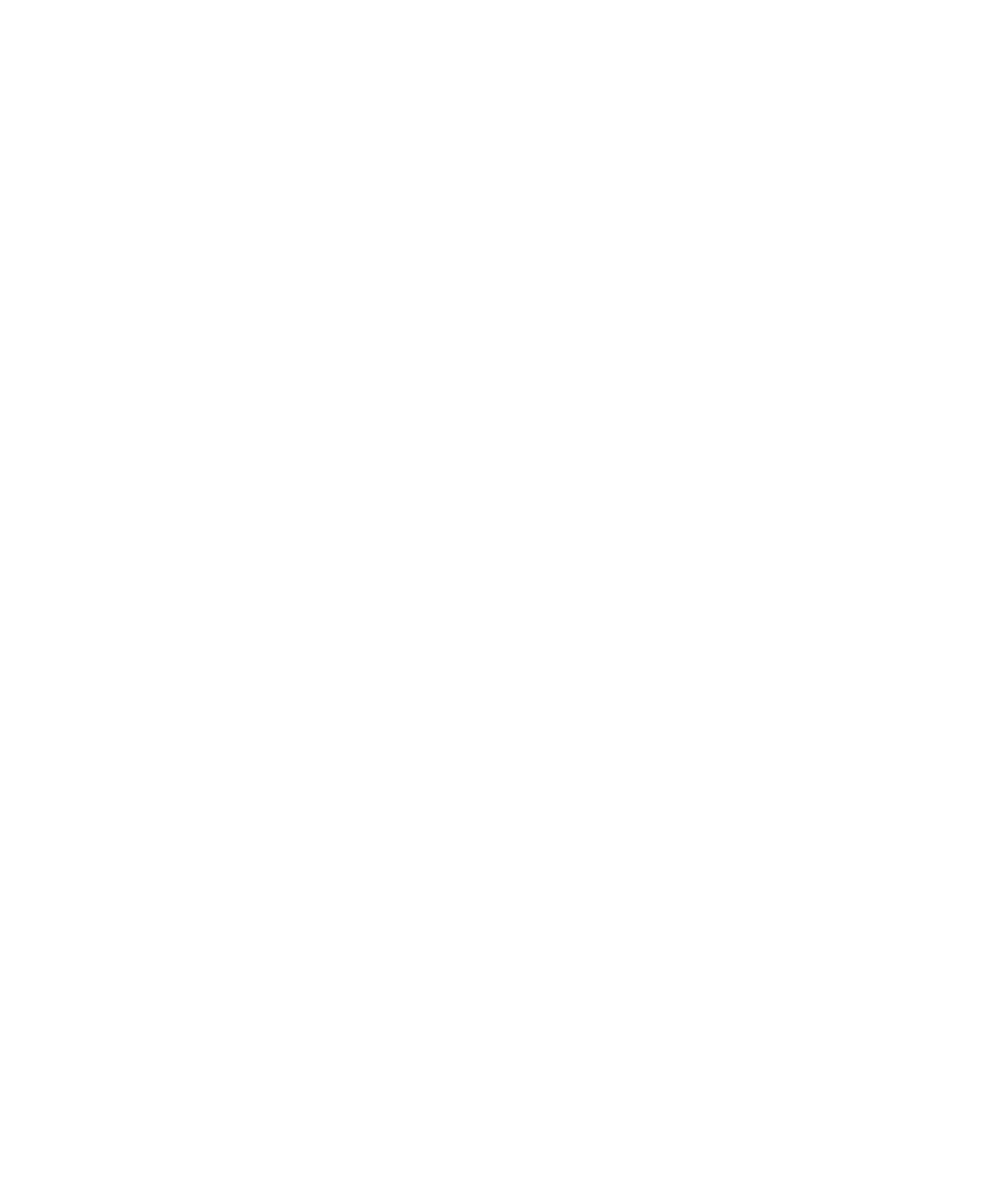
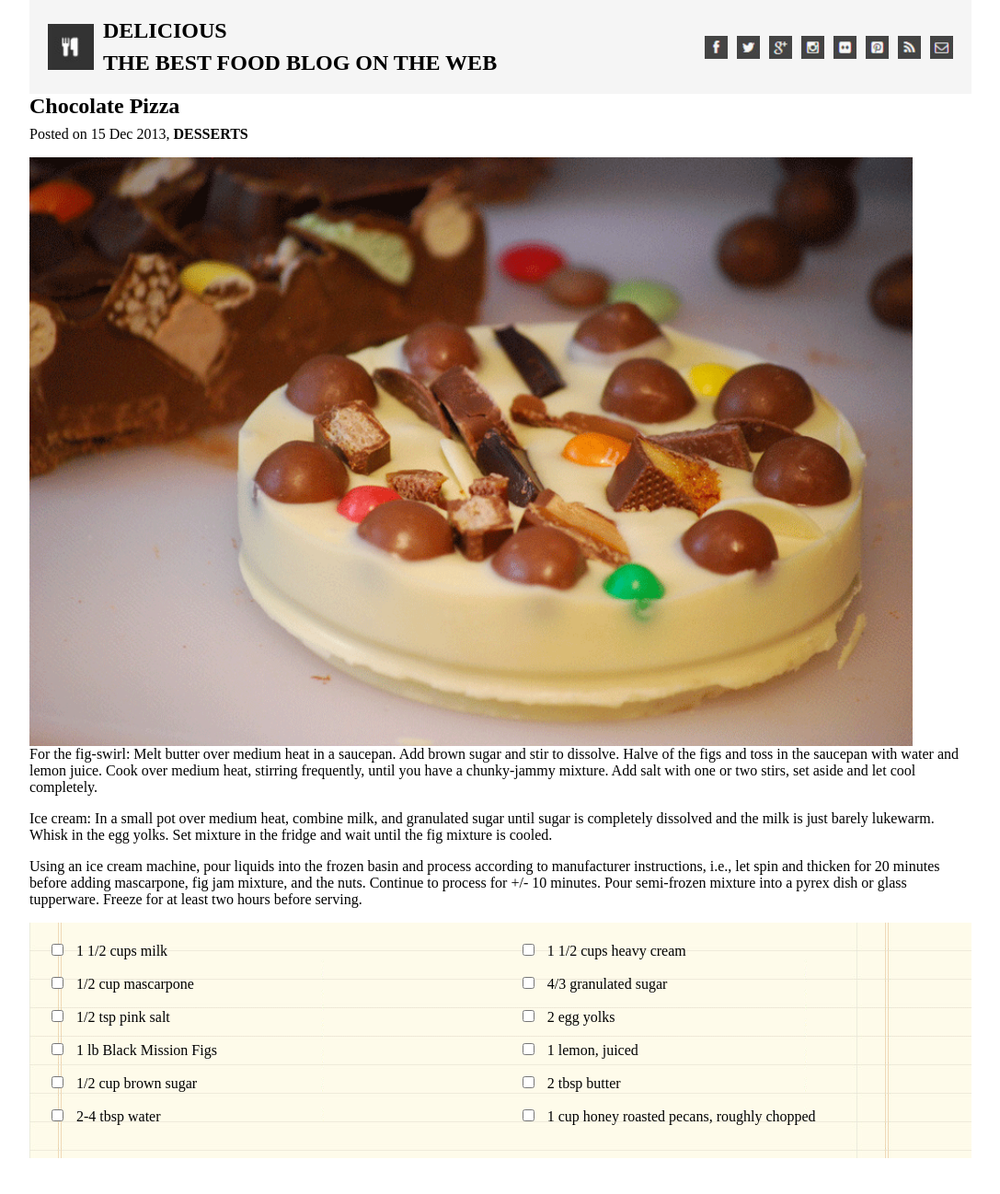
Before and after one commit to nikaskeba/chocolate_pizza, a plain HTML site: page index.html in a window 1280 px wide. Shown: the top 1298 px of the page at 92% size, without its empty margins (96-1183 px from the left). Before the commit the page ends 800 px from the top, so only its background shows below. Drawn offline with Linux system fonts and the light colour scheme.

Commit message:
Update Main Content
Main Content updated without main styling yet completed

```diff
--- a/index.html
+++ b/index.html
@@ -0,0 +1,96 @@
+  <html>
+  <head>
+    <link rel="stylesheet" href="style.css">
+</head>
+<body>
+    <div class="main-container">
+    <div class="header">
+        <!-- Logo and Text Part -->
+        <div class="logo-container">
+            <img src="logo.png" alt="Logo" class="logo-image">
+            <div class="header-text">
+                <h1>DELICIOUS</h1>
+                <h2>THE BEST FOOD BLOG ON THE WEB</h2>
+            </div>
+        </div>
+
+        <!-- Social Media Icons -->
+        <div class="social-icons">
+            <img src="fb-icon.png" alt="Facebook" class="social-icon">
+            <img src="twit-icon.png" alt="Twitter" class="social-icon">
+            <img src="gp-icon.png" alt="Instagram" class="social-icon">
+            <img src="insta-icon.png" alt="LinkedIn" class="social-icon">
+            <img src="flic-icon.png" alt="Pinterest" class="social-icon">
+            <img src="pint-icon.png" alt="YouTube" class="social-icon">
+            <img src="rss-icon.png" alt="Snapchat" class="social-icon">
+            <img src="mail-icon.png" alt="Google" class="social-icon">
+        </div>
+    </div>
+        <!-- Chocolate Pizza Title and Subtext -->
+    <h1>Chocolate Pizza</h1>
+    <p>Posted on 15 Dec 2013, <span>DESSERTS</span></p>
+
+    <!-- Image of the Chocolate Pizza -->
+    <img src="choco-pizza.png" alt="Chocolate Pizza" width="960" height="640">
+
+    <!-- Recipe text -->
+    <div class="recipe-text" style="width:100%;">
+        <p>For the fig-swirl: Melt butter over medium heat in a saucepan. Add brown sugar and stir to dissolve. Halve
+            of the figs and toss in the saucepan with water and lemon juice. Cook over medium heat, stirring frequently, until
+            you have a chunky-jammy mixture. Add salt with one or two stirs, set aside and let cool completely.</p>
+        <p>Ice cream: In a small pot over medium heat, combine milk, and granulated sugar until sugar is completely
+            dissolved and the milk is just barely lukewarm. Whisk in the egg yolks. Set mixture in the fridge and wait until the
+            fig mixture is cooled.</p>
+        <p>Using an ice cream machine, pour liquids into the frozen basin and process according to manufacturer
+            instructions, i.e., let spin and thicken for 20 minutes before adding mascarpone, fig jam mixture, and the nuts.
+            Continue to process for +/- 10 minutes. Pour semi-frozen mixture into a pyrex dish or glass tupperware. Freeze for
+            at least two hours before serving.</p>
+    </div>
+
+<div class="ingredients-box">
+    <div class="left-column">
+        <p><input type="checkbox"> 1 1/2 cups milk</p>
+        <p><input type="checkbox"> 1/2 cup mascarpone</p>
+        <p><input type="checkbox"> 1/2 tsp pink salt</p>
+        <p><input type="checkbox"> 1 lb Black Mission Figs</p>
+        <p><input type="checkbox"> 1/2 cup brown sugar</p>
+        <p><input type="checkbox"> 2-4 tbsp water</p>
+    </div>
+    <div class="right-column">
+        <p><input type="checkbox"> 1 1/2 cups heavy cream</p>
+        <p><input type="checkbox"> 4/3 granulated sugar</p>
+        <p><input type="checkbox"> 2 egg yolks</p>
+        <p><input type="checkbox"> 1 lemon, juiced</p>
+        <p><input type="checkbox"> 2 tbsp butter</p>
+        <p><input type="checkbox"> 1 cup honey roasted pecans, roughly chopped</p>
+    </div>
+</div>
+
+
+<div class="spacer"></div>
+
+<div class="author-section">
+    <img src="YOUR_IMAGE_URL_HERE" alt="Vanessa Stevenson" class="author-image">
+    <div class="author-details">
+        <h3>Vanessa Stevenson</h3>
+        <p>Food enthusiast, photography fan. Add a pinch of raw foodism and that's pretty much who I am.</p>
+    </div>
+    <button class="share-button">SHARE RECIPE</button>
+</div>
+
+<div class="footer-section">
+    <hr class="footer-line">
+    <img src="small-logo.png" alt="Small Logo" class="footer-logo">
+    <hr class="footer-line">
+</div>
+
+<div class="footer-text">
+    <p>Delicious 2013 All Rights Reserved.</p>
+    <p>Proudly Published with Ghost.</p>
+</div>
+
+
+
+</div>
+</body>
+</html>
--- a/style.css
+++ b/style.css
@@ -1 +1,143 @@
-style.css
+        /* Simple reset */
+        body, h1, h2, p {
+            margin: 0;
+            padding: 0;
+        }
+h1 {
+    font-size: 24px;
+    font-weight: bold;
+    margin-bottom: 8px;
+}
+
+p {
+    margin-bottom: 16px;
+}
+
+span {
+    font-weight: bold;
+}
+
+        .header {
+            display: flex;
+            justify-content: space-between;
+            align-items: center;
+            padding: 20px;
+            background-color: #f5f5f5;
+        }
+
+        .logo-container {
+            display: flex;
+            align-items: center;
+        }
+
+        .logo-image {
+            width: 50px;
+            height: 50px;
+            margin-right: 10px;
+        }
+
+        .header-text {
+            display: flex;
+            flex-direction: column;
+        }
+
+        .social-icons {
+            display: flex;
+            gap: 10px;
+        }
+
+        .social-icon {
+            width: 25px;
+            height: 25px;
+        }
+        .main-container {
+    width: 80%;
+    margin: 0 auto;
+    padding: 0 10%;
+}
+
+input[type="checkbox"] {
+    margin-right: 10px;
+}
+.ingredients-box {
+    background-image: url('list-bg.png');
+    display: flex;
+    justify-content: space-between;
+    padding: 20px;
+}
+.left-column, .right-column {
+    width: 48%;
+}
+
+.spacer {
+    height: 30px;
+}
+
+.author-section {
+    display: flex;
+    align-items: center;
+    margin-top: 20px;
+
+.author-image {
+    width: 60px;
+    height: 60px;
+    border-radius: 50%;
+    margin-right: 20px;
+}
+
+.author-details {
+    flex: 1; /* Allows this section to take available space, pushing the button to the end */
+}
+
+.share-button {
+    width: 200px;
+    height: 60px;
+    background-color: red;
+    color: white;
+    border: none;
+    text-align: center;
+    line-height: 60px; /* Vertically centers the text in the button */
+    cursor: pointer; /* Makes it apparent it's clickable */
+    font-weight: bold;
+}
+
+
+.share-button:hover {
+    background-color: darkred;
+}
+/* ... Your previous CSS ... */
+
+.footer-section {
+    display: flex;
+    align-items: center;
+    justify-content: center;
+    position: relative;
+    text-align: center;
+}
+
+.footer-logo {
+    width: 35px;
+    height: 35px;
+    display: inline-block;
+    background: white;  /
+    padding: 5px;
+    margin: 0 20px;
+}
+
+.footer-line {
+     width: 40%;
+    display: inline-block!important;
+    margin: 0px;
+}
+
+.left-line {
+
+}
+
+.right-line {
+
+
+.footer-text {
+    text-align: center;
+    margin-top: 30px;
+}
```
